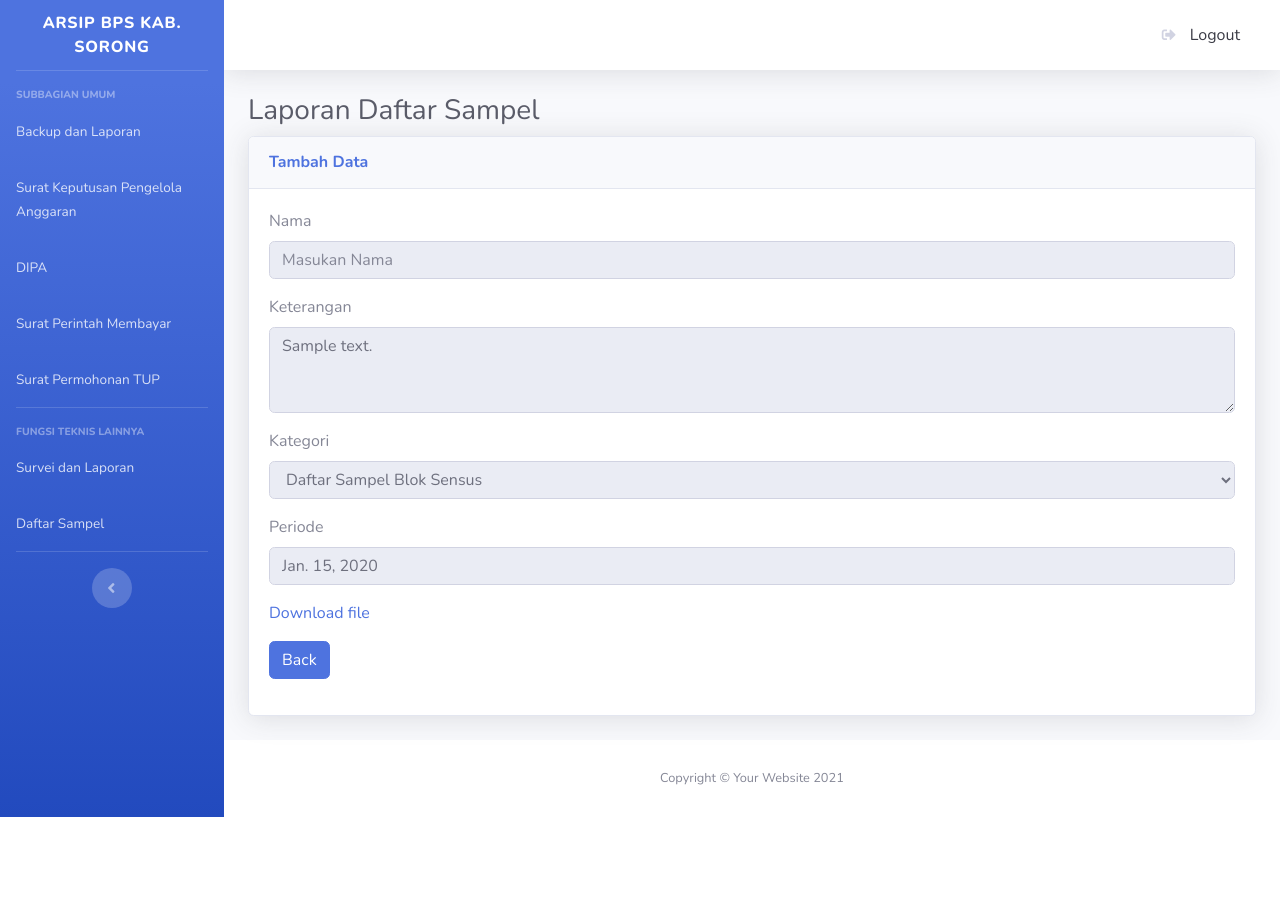
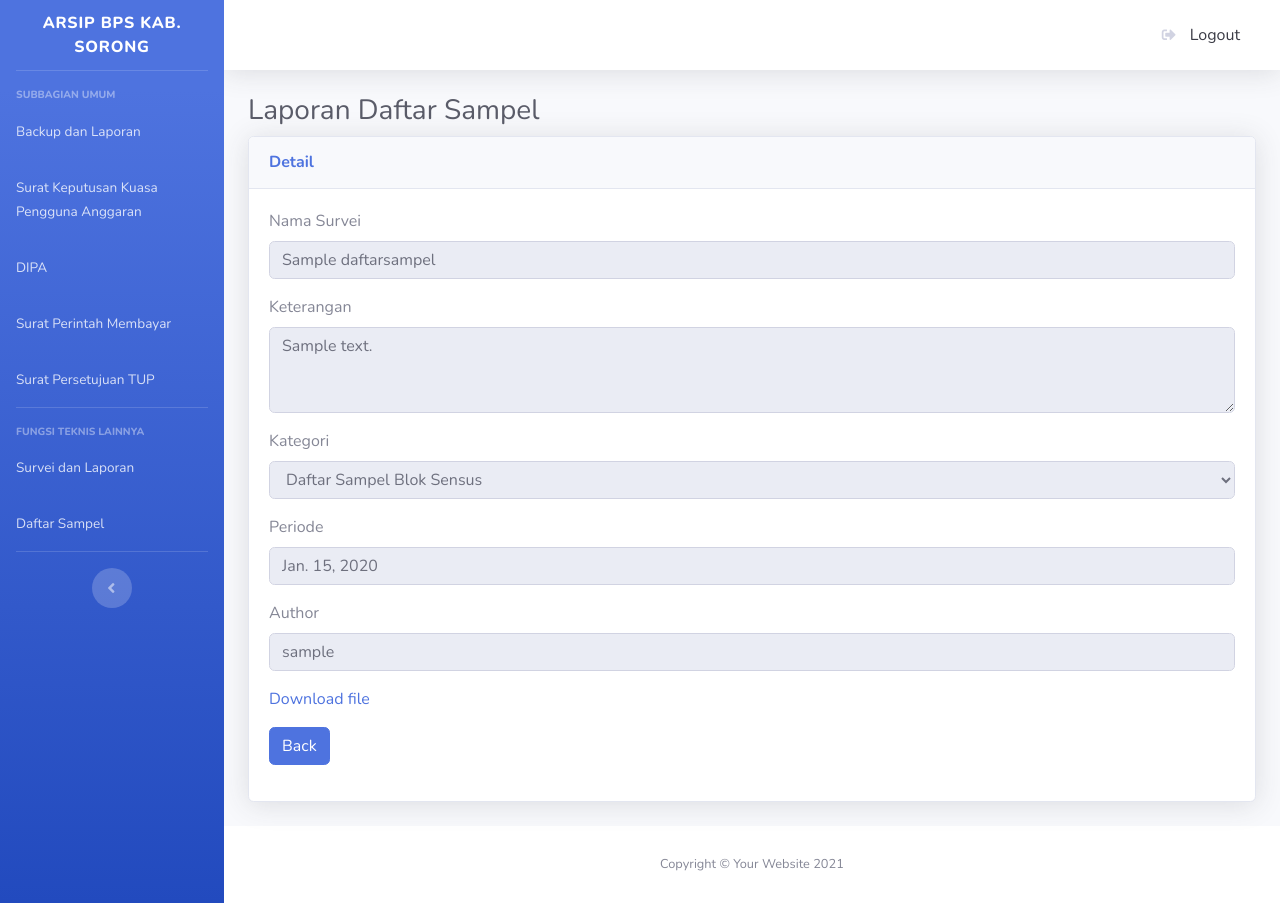
Before and after one commit to tegardp/Arsipku, a Django app: page /daftar-sampel/detail/1 in a window 1280 px wide. Before the commit the page ends 817 px from the top, so only its background shows below. Run offline with Django 3.2, Linux system fonts and the light colour scheme; a user stored in the database is signed in; tables that the repository leaves empty hold one stand-in row (values such as "Sample post"); some libraries are stand-ins or nearby versions.

Commit message:
fix minor bugs

```diff
--- a/arsip/models.py
+++ b/arsip/models.py
@@ -68,7 +68,7 @@ class Dipa(models.Model):
         super().delete(*args, **kwargs)
 
     def __str__(self):
-        return self.nama
+        return self.uraian_dipa
 
 class Spm(models.Model):
     nomor_spm = models.CharField(max_length=200,null=True)
--- a/arsip/templates/arsip/daftar-sampel/daftarsampel_detail.html
+++ b/arsip/templates/arsip/daftar-sampel/daftarsampel_detail.html
@@ -8,18 +8,18 @@
   <!-- DataTales Example -->
   <div class="card shadow mb-4">
       <div class="card-header py-3">
-          <h6 class="m-0 font-weight-bold text-primary">Tambah Data</h6>
+          <h6 class="m-0 font-weight-bold text-primary">Detail</h6>
       </div>
       <div class="card-body">
         <form action="">
           <div class="form-group">
-            <label for="nama">Nama</label>
+            <label for="nama_survei">Nama Survei</label>
             <input
               type="text"
               class="form-control"
-              id="nama"
+              id="nama_survei"
               placeholder="Masukan Nama"
-              value="{{object.nama}}"
+              value="{{object.nama_survei}}"
               disabled
             />
           </div>
@@ -38,6 +38,10 @@
             <input type="text" class="form-control" id="periode" value="{{object.periode}}" disabled/>
           </div>
           <div class="form-group">
+            <label for="uploader">Author</label>
+            <input type="text" class="form-control" id="uploader" value="{{object.author}}" disabled/>
+          </div>
+          <div class="form-group">
             <a href="{{object.upload.url}}" download>Download file</a>
           </div>
           <div class="form-group">
--- a/arsip/templates/arsip/daftar-sampel/daftarsampel_form.html
+++ b/arsip/templates/arsip/daftar-sampel/daftarsampel_form.html
@@ -8,7 +8,11 @@
   <!-- DataTales Example -->
   <div class="card shadow mb-4">
       <div class="card-header py-3">
+        {% if 'update' in request.path %}
+          <h6 class="m-0 font-weight-bold text-primary">Edit Data</h6>
+        {% else %}
           <h6 class="m-0 font-weight-bold text-primary">Tambah Data</h6>
+        {% endif %}
       </div>
       <div class="card-body">
         <form enctype="multipart/form-data" method="post">
--- a/arsip/templates/arsip/skpa/skpa_list.html
+++ b/arsip/templates/arsip/skpa/skpa_list.html
@@ -3,7 +3,7 @@
 <div class="container-fluid">
 
   <!-- Page Heading -->
-  <h1 class="h3 mb-2 text-gray-800">Surat Keputusan Pengelola Anggaran</h1>
+  <h1 class="h3 mb-2 text-gray-800">Surat Keputusan Kuasa Pengguna Anggaran</h1>
 
   <!-- DataTales Example -->
   <div class="card shadow mb-4">
--- a/arsip/templates/arsip/survei/survei_detail.html
+++ b/arsip/templates/arsip/survei/survei_detail.html
@@ -8,7 +8,7 @@
   <!-- DataTales Example -->
   <div class="card shadow mb-4">
       <div class="card-header py-3">
-          <h6 class="m-0 font-weight-bold text-primary">Tambah Data</h6>
+          <h6 class="m-0 font-weight-bold text-primary">Detail</h6>
       </div>
       <div class="card-body">
         <form action="">
@@ -38,6 +38,10 @@
             <input type="text" class="form-control" id="periode" value="{{object.periode}}" disabled/>
           </div>
           <div class="form-group">
+            <label for="uploader">Author</label>
+            <input type="text" class="form-control" id="uploader" value="{{object.author}}" disabled/>
+          </div>
+          <div class="form-group">
             <a href="{{object.upload.url}}">Download file</a>
           </div>
           <div class="form-group">
--- a/arsip/templates/arsip/tup/tup_list.html
+++ b/arsip/templates/arsip/tup/tup_list.html
@@ -3,7 +3,7 @@
 <div class="container-fluid">
 
   <!-- Page Heading -->
-  <h1 class="h3 mb-2 text-gray-800">Surat Permohonan TUP</h1>
+  <h1 class="h3 mb-2 text-gray-800">Surat Persetujuan TUP</h1>
 
   <!-- DataTales Example -->
   <div class="card shadow mb-4">
--- a/arsip/templates/arsip/umum/umum_detail.html
+++ b/arsip/templates/arsip/umum/umum_detail.html
@@ -8,7 +8,7 @@
   <!-- DataTales Example -->
   <div class="card shadow mb-4">
       <div class="card-header py-3">
-          <h6 class="m-0 font-weight-bold text-primary">Tambah</h6>
+          <h6 class="m-0 font-weight-bold text-primary">Detail</h6>
       </div>
       <div class="card-body">
         <form action="">
@@ -38,6 +38,10 @@
             <input type="text" class="form-control" id="periode" value="{{object.periode}}" disabled/>
           </div>
           <div class="form-group">
+            <label for="uploader">Author</label>
+            <input type="text" class="form-control" id="uploader" value="{{object.author}}" disabled/>
+          </div>
+          <div class="form-group">
             <a href="{{object.upload.url}}" download>Download file</a>
           </div>
           <div class="form-group">
--- a/arsip/templates/layout/sidebar.html
+++ b/arsip/templates/layout/sidebar.html
@@ -22,7 +22,7 @@
 
     <!-- Nav Item - Utilities Collapse Menu -->
     <li class="nav-item">
-        <a class="nav-link" href="{% url 'skpa_list' %}"><span>Surat Keputusan Pengelola Anggaran</span></a>
+        <a class="nav-link" href="{% url 'skpa_list' %}"><span>Surat Keputusan Kuasa Pengguna Anggaran</span></a>
     </li>
 
     <!-- Nav Item - Utilities Collapse Menu -->
@@ -37,7 +37,7 @@
 
     <!-- Nav Item - Utilities Collapse Menu -->
     <li class="nav-item">
-        <a class="nav-link" href="{% url 'tup_list' %}"><span>Surat Permohonan TUP</span></a>
+        <a class="nav-link" href="{% url 'tup_list' %}"><span>Surat Persetujuan TUP</span></a>
     </li>
 
    <!-- Divider -->
--- a/arsip/views.py
+++ b/arsip/views.py
@@ -16,7 +16,6 @@ class UmumList(ListView):
         return context
 
 
-
 class UmumCreate(CreateView):
     model = Umum
     fields = ['nama', 'keterangan', 'kategori', 'periode', 'upload']
@@ -30,12 +29,14 @@ class UmumCreate(CreateView):
 
     def get_form(self, form_class=None):
         form = super().get_form(form_class)
-        form.fields['periode'].widget = forms.DateInput(attrs={'type':'date'})
+        form.fields['periode'].widget = forms.DateInput(attrs={'type': 'date'})
         return form
+
 
 class UmumDetail(DetailView):
     model = Umum
     template_name = 'arsip/umum/umum_detail.html'
+
 
 class UmumUpdate(UpdateView):
     model = Umum
@@ -43,9 +44,11 @@ class UmumUpdate(UpdateView):
     template_name = 'arsip/umum/umum_form.html'
     success_url = reverse_lazy('umum_list')
 
+
 class UmumDelete(DeleteView):
     model = Umum
     success_url = reverse_lazy('umum_list')
+
 
 def UmumApprove(request, pk):
     umum = Umum.objects.get(pk=pk)
@@ -54,6 +57,8 @@ def UmumApprove(request, pk):
     return redirect('umum_list')
 
 # SKPA View
+
+
 class SkpaList(ListView):
     model = Surat
     template_name = 'arsip/skpa/skpa_list.html'
@@ -62,6 +67,7 @@ class SkpaList(ListView):
         context = super().get_context_data(**kwargs)
         context['current_user'] = self.request.user
         return context
+
 
 class SkpaCreate(CreateView):
     model = Surat
@@ -76,12 +82,15 @@ class SkpaCreate(CreateView):
 
     def get_form(self, form_class=None):
         form = super().get_form(form_class)
-        form.fields['tanggal_surat'].widget = forms.DateInput(attrs={'type':'date'})
+        form.fields['tanggal_surat'].widget = forms.DateInput(
+            attrs={'type': 'date'})
         return form
+
 
 class SkpaDetail(DetailView):
     model = Surat
     template_name = 'arsip/skpa/skpa_detail.html'
+
 
 class SkpaUpdate(UpdateView):
     model = Surat
@@ -89,9 +98,11 @@ class SkpaUpdate(UpdateView):
     template_name = 'arsip/skpa/skpa_form.html'
     success_url = reverse_lazy('skpa_list')
 
+
 class SkpaDelete(DeleteView):
     model = Surat
     success_url = reverse_lazy('skpa_list')
+
 
 def SkpaApprove(request, pk):
     skpa = Surat.objects.get(pk=pk)
@@ -100,6 +111,8 @@ def SkpaApprove(request, pk):
     return redirect('skpa_list')
 
 # DIPA View
+
+
 class DipaList(ListView):
     model = Dipa
     template_name = 'arsip/dipa/dipa_list.html'
@@ -108,6 +121,7 @@ class DipaList(ListView):
         context = super().get_context_data(**kwargs)
         context['current_user'] = self.request.user
         return context
+
 
 class DipaCreate(CreateView):
     model = Dipa
@@ -120,19 +134,23 @@ class DipaCreate(CreateView):
         form.instance.author = self.request.user
         return super(DipaCreate, self).form_valid(form)
 
+
 class DipaDetail(DetailView):
     model = Dipa
     template_name = 'arsip/dipa/dipa_detail.html'
 
+
 class DipaUpdate(UpdateView):
     model = Dipa
-    fields = ['nomor', 'perihal', 'tanggal_surat', 'upload']
+    fields = ['uraian_dipa', 'periode', 'file_pok', 'file_adk', 'file_dipa']
     template_name = 'arsip/dipa/dipa_form.html'
     success_url = reverse_lazy('dipa_list')
+
 
 class DipaDelete(DeleteView):
     model = Dipa
     success_url = reverse_lazy('dipa_list')
+
 
 def DipaApprove(request, pk):
     dipa = Dipa.objects.get(pk=pk)
@@ -141,6 +159,8 @@ def DipaApprove(request, pk):
     return redirect('dipa_list')
 
 # SPM View
+
+
 class SpmList(ListView):
     model = Spm
     template_name = 'arsip/spm/spm_list.html'
@@ -150,9 +170,11 @@ class SpmList(ListView):
         context['current_user'] = self.request.user
         return context
 
+
 class SpmCreate(CreateView):
     model = Spm
-    fields = ['nomor_spm', 'jenis_spm', 'tanggal_spm', 'nomor_sp2d', 'tanggal_sp2d', 'jumlah_potongan', 'jumlah_bersih', 'file_spm', 'file_sp2d']
+    fields = ['nomor_spm', 'jenis_spm', 'tanggal_spm', 'nomor_sp2d',
+              'tanggal_sp2d', 'jumlah_potongan', 'jumlah_bersih', 'file_spm', 'file_sp2d']
     template_name = 'arsip/spm/spm_form.html'
 
     success_url = reverse_lazy('spm_list')
@@ -163,23 +185,30 @@ class SpmCreate(CreateView):
 
     def get_form(self, form_class=None):
         form = super().get_form(form_class)
-        form.fields['tanggal_spm'].widget = forms.DateInput(attrs={'type':'date'})
-        form.fields['tanggal_sp2d'].widget = forms.DateInput(attrs={'type':'date'})
+        form.fields['tanggal_spm'].widget = forms.DateInput(
+            attrs={'type': 'date'})
+        form.fields['tanggal_sp2d'].widget = forms.DateInput(
+            attrs={'type': 'date'})
         return form
+
 
 class SpmDetail(DetailView):
     model = Spm
     template_name = 'arsip/spm/spm_detail.html'
 
+
 class SpmUpdate(UpdateView):
     model = Spm
-    fields = ['nomor_spm', 'jenis_spm', 'tanggal_spm', 'nomor_sp2d', 'tanggal_sp2d', 'jumlah_potongan', 'jumlah_bersih', 'file_spm', 'file_sp2d']
+    fields = ['nomor_spm', 'jenis_spm', 'tanggal_spm', 'nomor_sp2d',
+              'tanggal_sp2d', 'jumlah_potongan', 'jumlah_bersih', 'file_spm', 'file_sp2d']
     template_name = 'arsip/spm/spm_form.html'
     success_url = reverse_lazy('spm_list')
+
 
 class SpmDelete(DeleteView):
     model = Spm
     success_url = reverse_lazy('spm_list')
+
 
 def SpmApprove(request, pk):
     spm = Spm.objects.get(pk=pk)
@@ -188,6 +217,8 @@ def SpmApprove(request, pk):
     return redirect('spm_list')
 
 # TUP View
+
+
 class TupList(ListView):
     model = Tup
     template_name = 'arsip/tup/tup_list.html'
@@ -196,6 +227,7 @@ class TupList(ListView):
         context = super().get_context_data(**kwargs)
         context['current_user'] = self.request.user
         return context
+
 
 class TupCreate(CreateView):
     model = Tup
@@ -210,12 +242,15 @@ class TupCreate(CreateView):
 
     def get_form(self, form_class=None):
         form = super().get_form(form_class)
-        form.fields['tanggal_surat'].widget = forms.DateInput(attrs={'type':'date'})
+        form.fields['tanggal_surat'].widget = forms.DateInput(
+            attrs={'type': 'date'})
         return form
+
 
 class TupDetail(DetailView):
     model = Tup
     template_name = 'arsip/tup/tup_detail.html'
+
 
 class TupUpdate(UpdateView):
     model = Tup
@@ -223,17 +258,21 @@ class TupUpdate(UpdateView):
     template_name = 'arsip/tup/tup_form.html'
     success_url = reverse_lazy('tup_list')
 
+
 class TupDelete(DeleteView):
     model = Tup
     success_url = reverse_lazy('tup_list')
 
+
 def TupApprove(request, pk):
-    tup = tup.objects.get(pk=pk)
+    tup = Tup.objects.get(pk=pk)
     tup.approval = 1
     tup.save()
     return redirect('tup_list')
 
 # Survei View
+
+
 class SurveiList(ListView):
     model = Survei
     template_name = 'arsip/survei/survei_list.html'
@@ -243,9 +282,11 @@ class SurveiList(ListView):
         context['current_user'] = self.request.user
         return context
 
+
 class SurveiCreate(CreateView):
     model = Survei
-    fields = ['nama_survei', 'kategori', 'periode', 'penanggung_jawab', 'keterangan', 'upload']
+    fields = ['nama_survei', 'kategori', 'periode',
+              'penanggung_jawab', 'keterangan', 'upload']
     template_name = 'arsip/survei/survei_form.html'
 
     success_url = reverse_lazy('survei_list')
@@ -256,30 +297,37 @@ class SurveiCreate(CreateView):
 
     def get_form(self, form_class=None):
         form = super().get_form(form_class)
-        form.fields['periode'].widget = forms.DateInput(attrs={'type':'date'})
+        form.fields['periode'].widget = forms.DateInput(attrs={'type': 'date'})
         return form
+
 
 class SurveiDetail(DetailView):
     model = Survei
     template_name = 'arsip/survei/survei_detail.html'
 
+
 class SurveiUpdate(UpdateView):
     model = Survei
-    fields = ['nama_survei', 'kategori', 'periode', 'penanggung_jawab', 'keterangan', 'upload']
+    fields = ['nama_survei', 'kategori', 'periode',
+              'penanggung_jawab', 'keterangan', 'upload']
     template_name = 'arsip/survei/survei_form.html'
     success_url = reverse_lazy('survei_list')
+
 
 class SurveiDelete(DeleteView):
     model = Survei
     success_url = reverse_lazy('survei_list')
 
+
 def SurveiApprove(request, pk):
-    survei = survei.objects.get(pk=pk)
+    survei = Survei.objects.get(pk=pk)
     survei.approval = 1
     survei.save()
     return redirect('survei_list')
 
 # Daftar Sampel View
+
+
 class DaftarSampelList(ListView):
     model = DaftarSampel
     template_name = 'arsip/daftar-sampel/daftarsampel_list.html'
@@ -289,9 +337,11 @@ class DaftarSampelList(ListView):
         context['current_user'] = self.request.user
         return context
 
+
 class DaftarSampelCreate(CreateView):
     model = DaftarSampel
-    fields = ['nama_survei', 'kategori', 'periode', 'wilayah', 'penanggung_jawab', 'keterangan', 'upload']
+    fields = ['nama_survei', 'kategori', 'periode',
+              'wilayah', 'penanggung_jawab', 'keterangan', 'upload']
     template_name = 'arsip/daftar-sampel/daftarsampel_form.html'
 
     success_url = reverse_lazy('daftar_sampel_list')
@@ -302,25 +352,30 @@ class DaftarSampelCreate(CreateView):
 
     def get_form(self, form_class=None):
         form = super().get_form(form_class)
-        form.fields['periode'].widget = forms.DateInput(attrs={'type':'date'})
+        form.fields['periode'].widget = forms.DateInput(attrs={'type': 'date'})
         return form
+
 
 class DaftarSampelDetail(DetailView):
     model = DaftarSampel
     template_name = 'arsip/daftar-sampel/daftarsampel_detail.html'
 
+
 class DaftarSampelUpdate(UpdateView):
     model = DaftarSampel
-    fields = ['nama_survei', 'kategori', 'periode', 'wilayah', 'penanggung_jawab', 'keterangan', 'upload']
+    fields = ['nama_survei', 'kategori', 'periode',
+              'wilayah', 'penanggung_jawab', 'keterangan', 'upload']
     template_name = 'arsip/daftar-sampel/daftarsampel_form.html'
     success_url = reverse_lazy('daftar_sampel_list')
+
 
 class DaftarSampelDelete(DeleteView):
     model = DaftarSampel
     success_url = reverse_lazy('daftar_sampel_list')
 
+
 def DaftarSampelApprove(request, pk):
-    daftar_sampel = daftar_sampel.objects.get(pk=pk)
+    daftar_sampel = DaftarSampel.objects.get(pk=pk)
     daftar_sampel.approval = 1
     daftar_sampel.save()
     return redirect('daftar_sampel_list')
```
Also changed, not shown: arsip/templates/arsip/dipa/dipa_detail.html (+8 -4 lines), arsip/templates/arsip/dipa/dipa_form.html (+7 -3 lines), arsip/templates/arsip/skpa/skpa_detail.html (+6 -6 lines), arsip/templates/arsip/skpa/skpa_form.html (+8 -4 lines), arsip/templates/arsip/spm/spm_detail.html (+9 -1 lines), arsip/templates/arsip/spm/spm_form.html (+7 -3 lines), arsip/templates/arsip/survei/survei_form.html (+7 -3 lines), arsip/templates/arsip/tup/tup_detail.html (+6 -2 lines), arsip/templates/arsip/tup/tup_form.html (+8 -4 lines), arsip/templates/arsip/umum/umum_form.html (+7 -3 lines).
